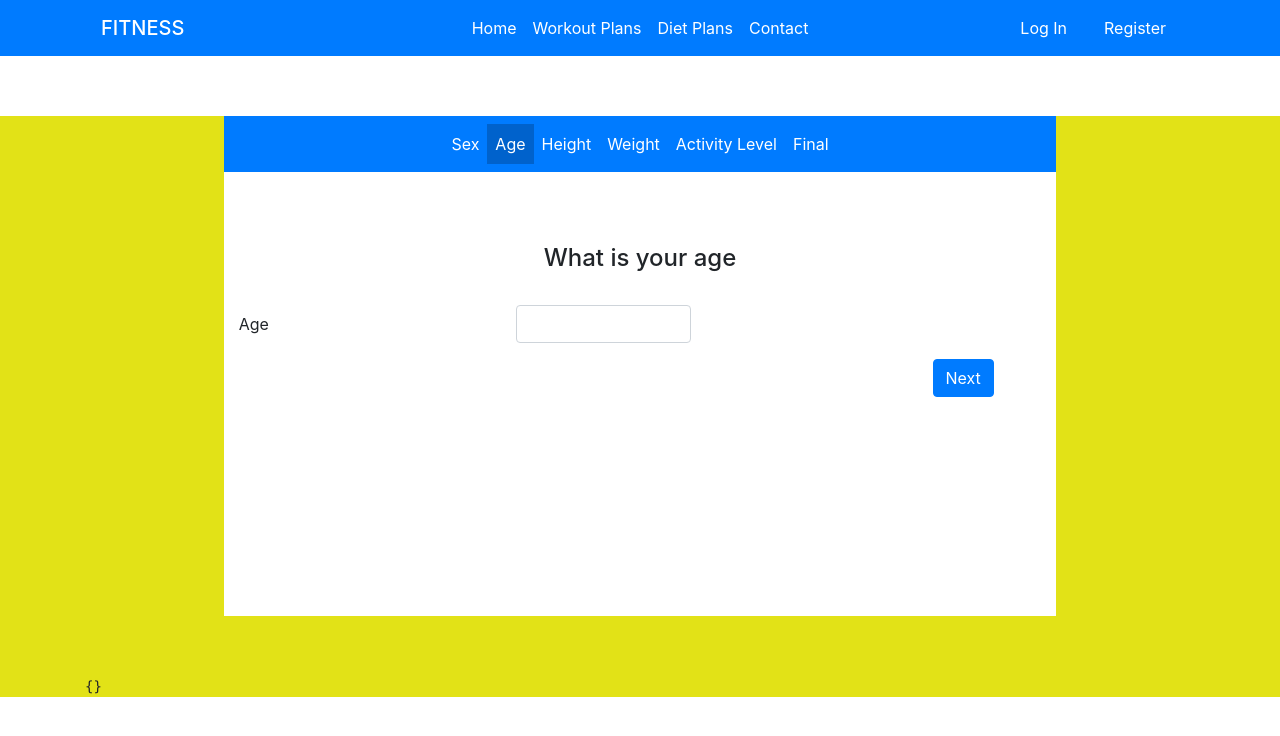
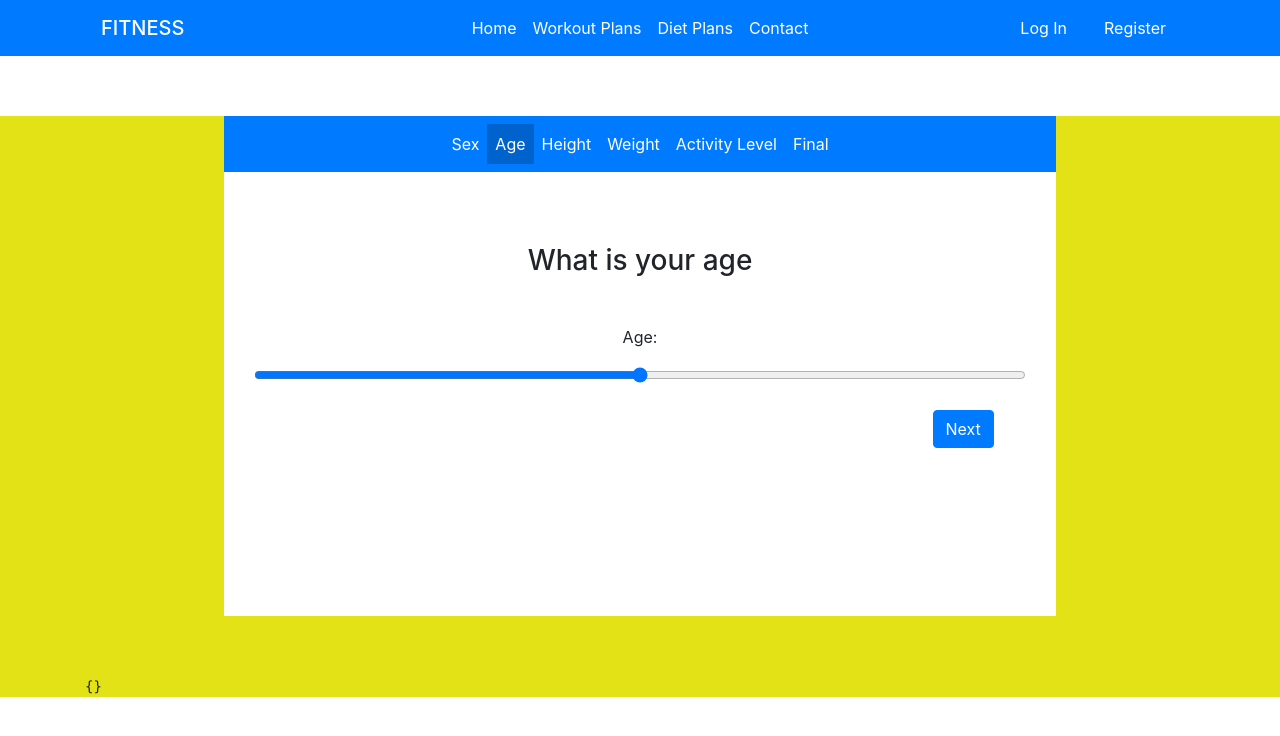
Before and after one commit to Tinomuchenje/FitnessWebApp, an Angular app in the folder Fitness-SPA/: page /home/age in a window 1280 px wide. Shown: the top 736 px of the page. Built offline with nearby package versions, Linux system fonts and the light colour scheme.

Commit message:
Changed Age Input to use range

```diff
--- a/Fitness-SPA/src/app/age/age.component.html
+++ b/Fitness-SPA/src/app/age/age.component.html
@@ -2,17 +2,19 @@
 <br>
 <form #AgeForm="ngForm" class="editForm" nonvalidate>
     <br>
-    <h4 class="head text-center">{{title}}</h4>
+    <div class="form-group">
+        <h3 class="head text-center">{{title}}</h3>
+    </div>
     <br>
-    <div class="form-group row">
-        <label for="inputAge" class="col-sm-4 col-form-label">Age</label>
-        <div class="col-sm">
-            <input type="number" class="form-control col-sm-4" name="inputHeight" id="inputHeight" [(ngModel)]="age.age" />
+    <div class="form-group text-center">
+        <label for="inputAge" class="col-sm-4 col-form-label">Age: {{age.age}}</label>
+        <div class="col-sm-12">
+            <input type="range" min="10" max="100" class="form-control col-sm" name="Age " id="inputAge" [(ngModel)]="age.age" />
         </div>
     </div>
-    <div class="form-group row">
-        <div class="col-sm-6 offset-sm-10">
-            <button type="submit" class="btn btn-primary" [disabled]="!AgeForm.valid" (click)="proceed(AgeForm)">Next</button>
+    <div class="form-group row ">
+        <div class="col-sm-6 offset-sm-10 ">
+            <button type="submit " class="btn btn-primary " [disabled]="!AgeForm.valid " (click)="proceed(AgeForm) ">Next</button>
         </div>
     </div>
 </form>
```
